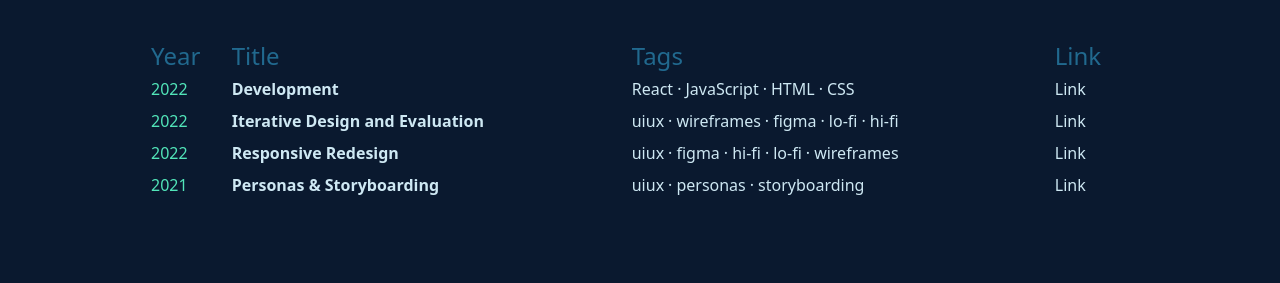
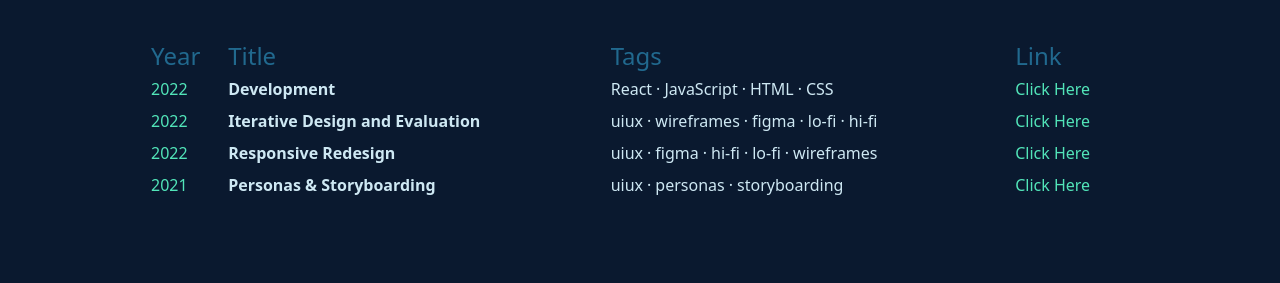
Before and after one commit to naughtynautilus000/portfolio, an Astro site: page /portfolio/projects in a window 1280 px wide. Shown: the part 216-499 px from the top of the page. Built offline with nearby package versions, Linux system fonts and the light colour scheme; Astro itself is replaced by a stand-in of ours.

Commit message:
done for real this time

```diff
--- a/src/pages/projects.astro
+++ b/src/pages/projects.astro
@@ -39,7 +39,7 @@
                 {(p.frontmatter.tags || []).map((t: string) => <li>{t}</li>)}
               </ul>
             </td>
-            <td><a href={p.url || "#"}>Link</a></td>
+            <td><a href={p.url || "#"} class="text-highlight">Click Here</a></td>
           </tr>
         )}
       </tbody>
```
